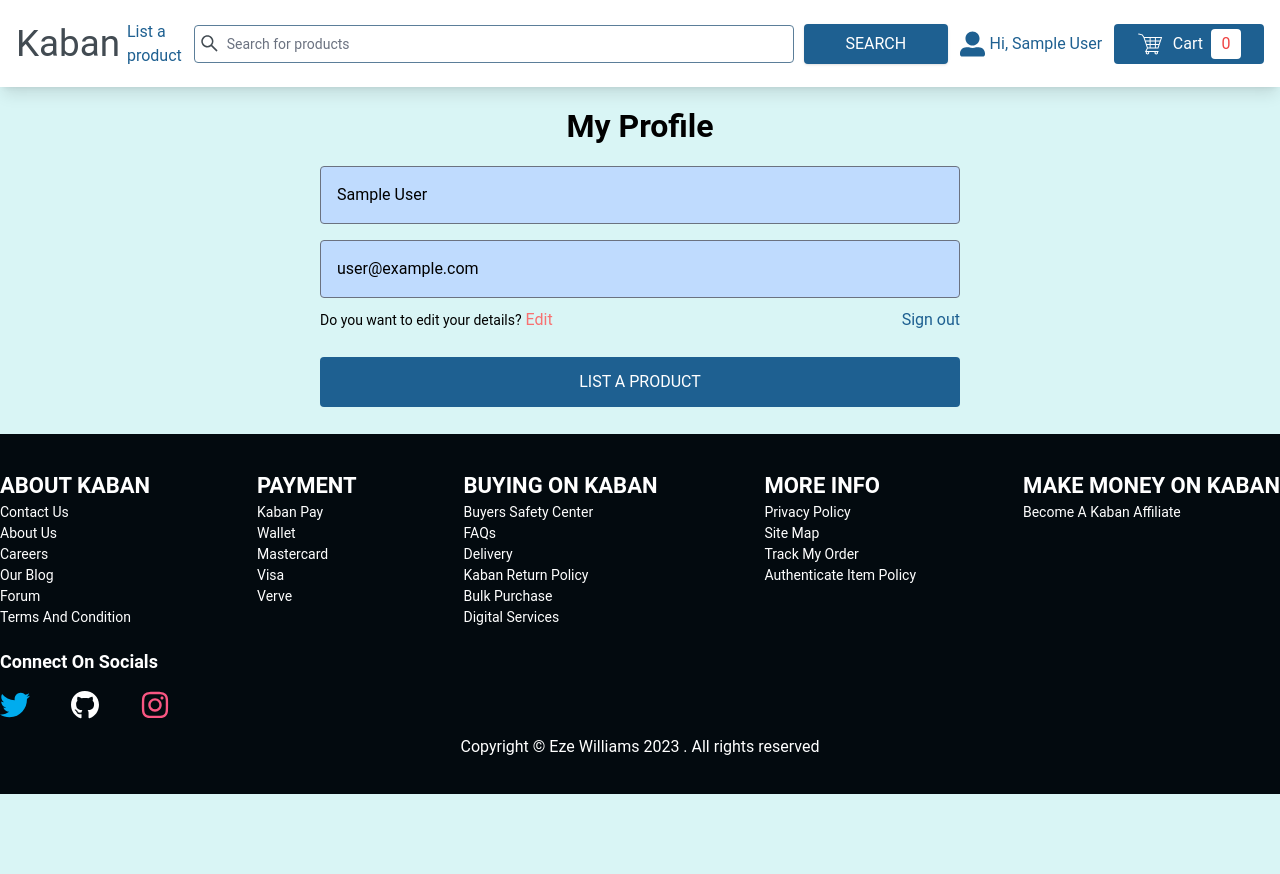
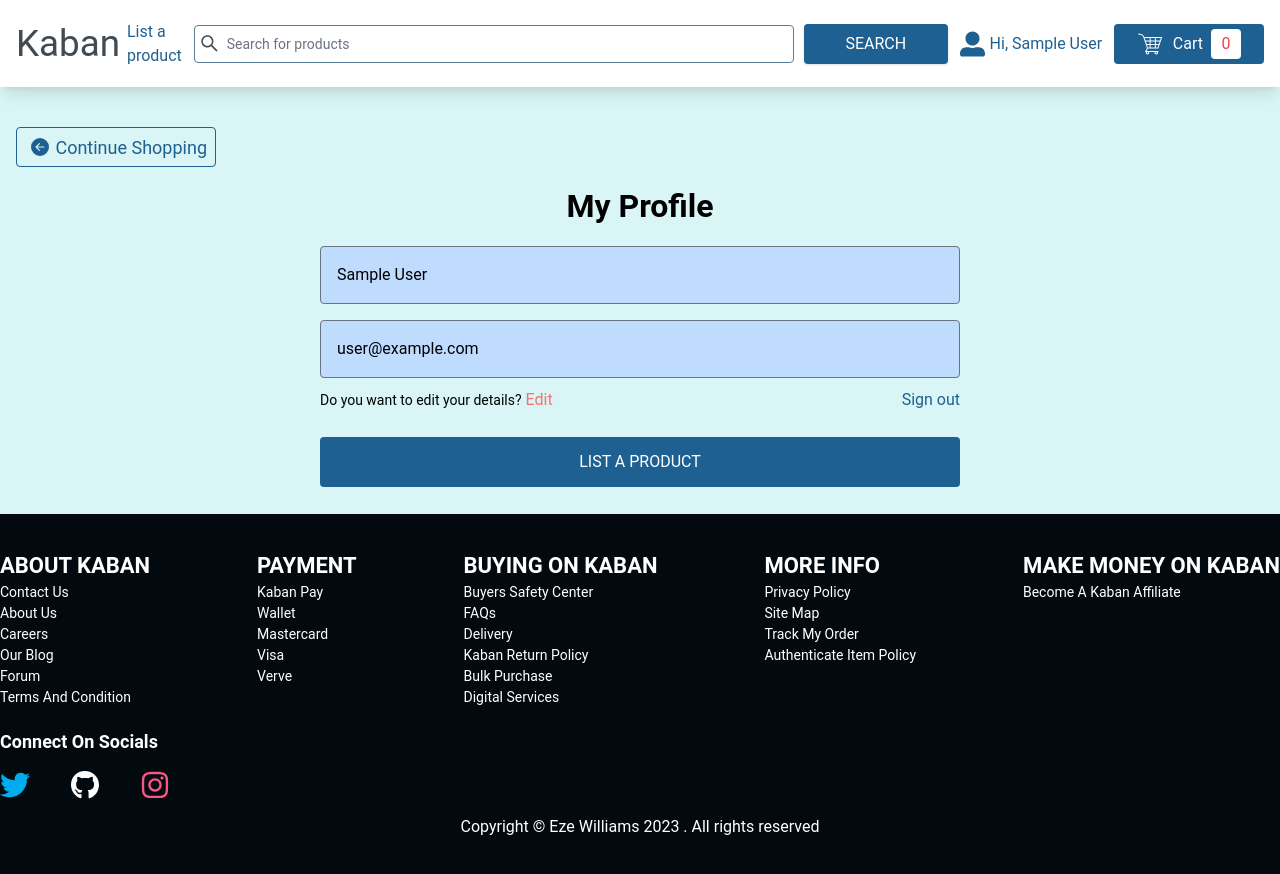
Before and after one commit to mysticwillz/kaban-ecommerce, a React (Create React App) app: page /profile in a window 1280 px wide. Before the commit the page ends 800 px from the top, so only its background shows below. Built offline with nearby package versions, Linux system fonts and the light colour scheme; no server answers; sample sign-in values are in the browser's storage.

Commit message:
feat:this commit adds navigation buttons to the creaate listing and profile component

```diff
--- a/src/Components/Nav.jsx
+++ b/src/Components/Nav.jsx
@@ -40,7 +40,14 @@ function Nav() {
   return (
     <div className="w-full text-[#424b52] h-2xl bg-[#fff] shadow-lg sticky left-0 top-0 z-10">
       <nav className="max-w-7xl flex justify-between items-center mx-auto p-4">
-        <h1 className=" text-[2rem] md:text-[2.3rem]">Kaban</h1>
+        <h1
+          onClick={() => {
+            navigate("/");
+          }}
+          className=" text-[2rem] md:text-[2.3rem] cursor-pointer "
+        >
+          Kaban
+        </h1>
 
         <div className=" w-[60px] hidden md:block">
           <p
--- a/src/Pages/CreateListing.jsx
+++ b/src/Pages/CreateListing.jsx
@@ -12,6 +12,7 @@ import { v4 as uuidv4 } from "uuid";
 import { addDoc, collection, serverTimestamp } from "firebase/firestore";
 import { db } from "../Components/Firebase";
 import { useNavigate } from "react-router-dom";
+import { BsFillArrowLeftCircleFill } from "react-icons/bs";
 function CreateListing() {
   const auth = getAuth();
   const navigate = useNavigate();
@@ -130,9 +131,22 @@ function CreateListing() {
   }
 
   return (
+    <>
+      {" "}
+      <div
+        onClick={() => {
+          navigate("/profile");
+        }}
+        className=" ml-4 mb-2 text-[18px] rounded border border-[#1e6091] text-[#1e6091] cursor-pointer mt-10 hover:text-white hover:bg-[#1e6091] transition-all duration-300 ease-in flex justify-between  px-2 items-center h-[40px] w-[180px] "
+      >
+        <BsFillArrowLeftCircleFill className="  w-[30px]" />{" "}
+        <p> Back To Profile </p>
+      </div>
       <main className="max-w-2xl mx-auto mt-[10px]">
         <header className="flex items-center justify-center my-[10px] ">
-        <h1 className="text-center text-[2.3rem] font-bold ">Create Listing</h1>
+          <h1 className="text-center text-[2.3rem] font-bold ">
+            Create Listing
+          </h1>
         </header>
         <form onSubmit={handleSubmit} className="flex flex-col mt-3  w-full">
           <div className="w-full   flex  flex-wrap md:flex-nowrap justify-between items-center  px-4 ">
@@ -264,6 +278,7 @@ function CreateListing() {
           </div>
         </form>
       </main>
+    </>
   );
 }
 
--- a/src/Pages/Profile.jsx
+++ b/src/Pages/Profile.jsx
@@ -5,6 +5,7 @@ import { doc, updateDoc } from "firebase/firestore";
 import { useState } from "react";
 import { useNavigate } from "react-router-dom";
 import { toast } from "react-toastify";
+import { BsFillArrowLeftCircleFill } from "react-icons/bs";
 import MyListings from "../Components/MyListings";
 
 export default function Profile() {
@@ -50,6 +51,15 @@ export default function Profile() {
   };
   return (
     <section>
+      <div
+        onClick={() => {
+          navigate("/");
+        }}
+        className="ml-4 mb-2 text-[18px] rounded border border-[#1e6091] text-[#1e6091] cursor-pointer mt-10 hover:text-white hover:bg-[#1e6091] transition-all duration-300 ease-in flex justify-between  px-2 items-center h-[40px] w-[200px] "
+      >
+        <BsFillArrowLeftCircleFill className="  w-[30px]" />{" "}
+        <p> Continue Shopping</p>
+      </div>
       <h1 className="text-center font-bold  text-[2rem] mt-[15px]">
         My Profile
       </h1>
```
Lines whose indentation alone changed are shown as unchanged.
